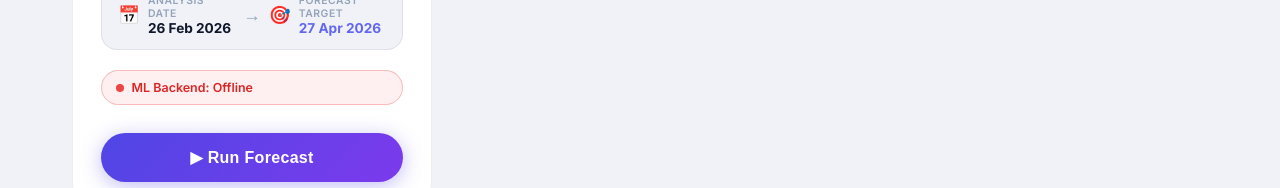
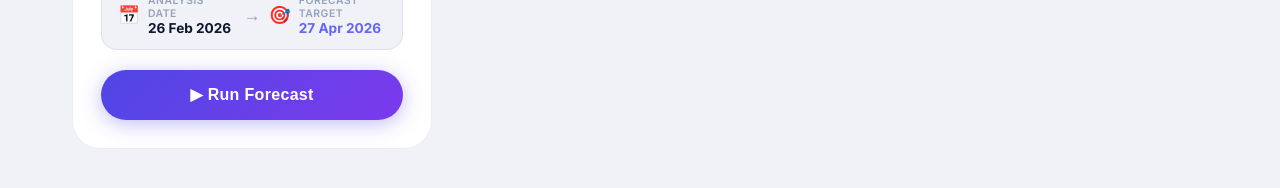
Before and after one commit to Abdul312200/Final-year-, a React (Vite) app: page /stock-prediction in a window 1280 px wide. Shown: the part 885-1073 px from the top of the page. Built offline with nearby package versions, Linux system fonts and the light colour scheme; no server answers.

Commit message:
fix: remove ML Backend status chip from StockPrediction

```diff
--- a/src/pages/StockPrediction.jsx
+++ b/src/pages/StockPrediction.jsx
@@ -498,16 +498,6 @@ export default function StockPrediction() {
             </div>
           </div>
 
-          {/* ── Backend status chip ── */}
-          <div className={`sp-backend-status sp-backend-status--${backendStatus}`}>
-            <span className="sp-backend-dot" />
-            {backendStatus === 'checking'
-              ? (en ? 'Checking backend connection…' : 'இணைப்பு சரிபார்க்கிறது…')
-              : backendStatus === 'online'
-                ? (en ? 'ML Backend: Connected' : 'ML சேவையகம்: இணைக்கப்பட்டது')
-                : (en ? 'ML Backend: Offline' : 'ML சேவையகம்: இணைப்பில்லை')}
-          </div>
-
           {/* Run button */}
           <button className="sp-run-btn" onClick={handlePredict} disabled={isLoading}>
             {isLoading ? (
```
